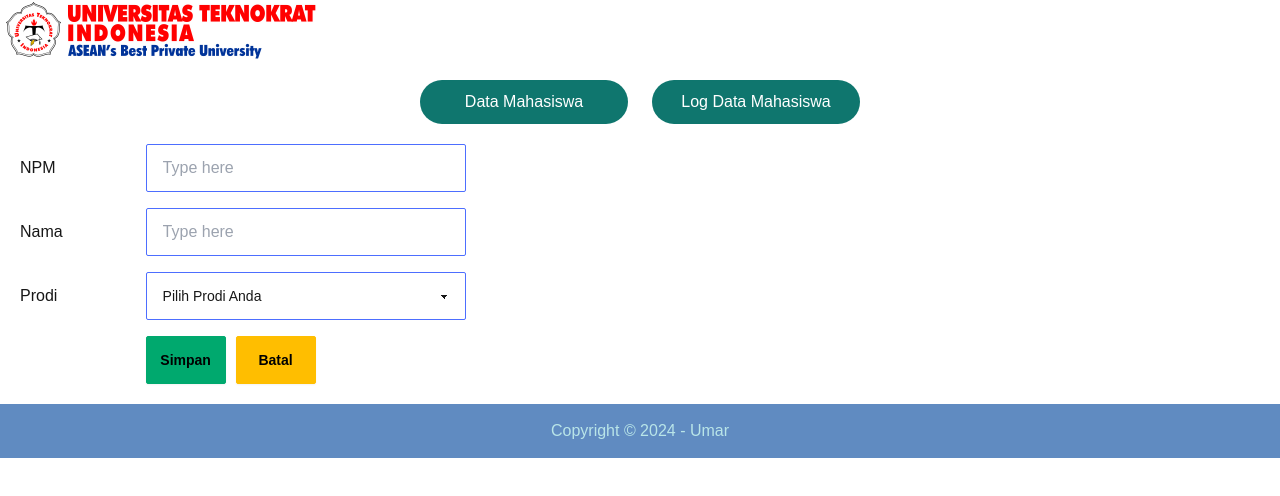
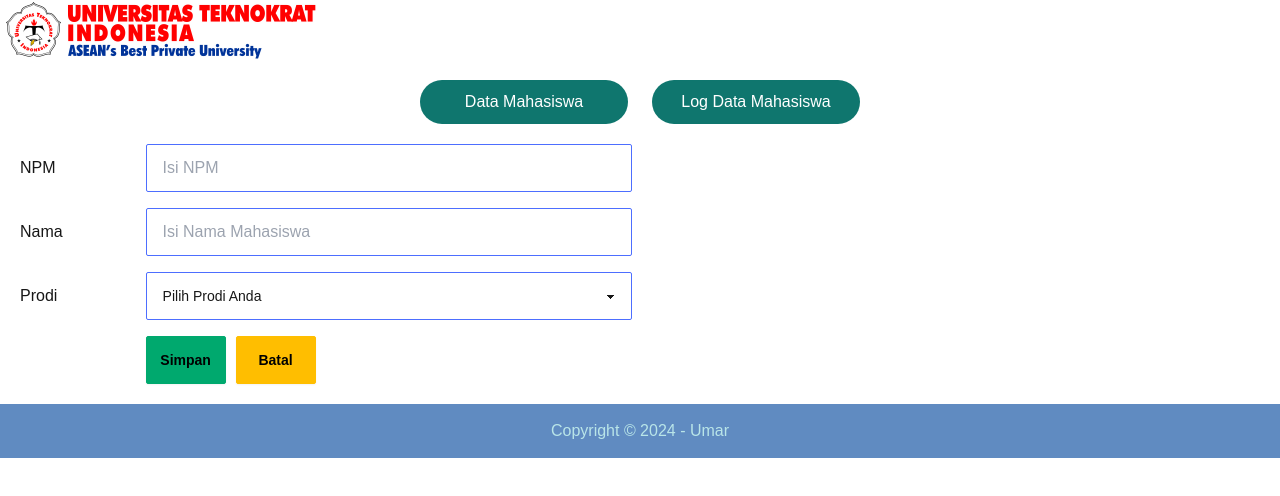
Before and after one commit to UmarA1Faruq/PWeb2-crud, a Next.js app: page /add in a window 1280 px wide. Shown: the top 496 px of the page. Built offline with nearby package versions, Linux system fonts and the light colour scheme.

Commit message:
Update program

```diff
--- a/app/add/page.tsx
+++ b/app/add/page.tsx
@@ -1,6 +1,9 @@
-import React from 'react'
+import React, { useState } from 'react'
 
 export default function AddPage() {
+    // Buat hook (use state)
+    const [getNPM, setNPM] = useState("");
+
     return (
         <>
             <title>Tambah Data Mahasiswa</title>
@@ -9,22 +12,26 @@ export default function AddPage() {
                 <div className='col-span-4'>
                     <input
                         type="text"
-                        placeholder="Type here"
-                        className="input input-bordered input-primary w-full max-w-xs" />
+                        placeholder="Isi NPM"
+                        className="input input-bordered input-primary w-full"
+                        onChange={(e) => {e.target.value}}
+                    />
                 </div>
                 <div className='col-start-1'>Nama</div>
                 <div className='col-span-4'>
                     <input
                         type="text"
-                        placeholder="Type here"
-                        className="input input-bordered input-primary w-full max-w-xs" />
+                        placeholder="Isi Nama Mahasiswa"
+                        className="input input-bordered input-primary w-full " />
                 </div>
                 <div className='col-start-1'>Prodi</div>
                 <div className='col-span-4'>
-                    <select className="select select-primary w-full max-w-xs">
-                        <option disabled selected>Pilih Prodi Anda</option>
-                        <option>Informatika</option>
-                        <option>Sistem Informasi</option>
+                    <select defaultValue={""} className="select select-primary w-full">
+                        <option value={""} disabled >Pilih Prodi Anda</option>
+                        <option value={"Informatika"}>Informatika</option>
+                        <option value={"Sistem Informasi"}>Sistem Informasi</option>
+                        <option value={"Teknologi Informasi"}>Teknologi Informasi</option>
+                        <option value={"Teknik Komputer"}>Teknik Komputer</option>
 
                     </select>
                 </div>
```
Also changed, not shown: catatan.txt.
